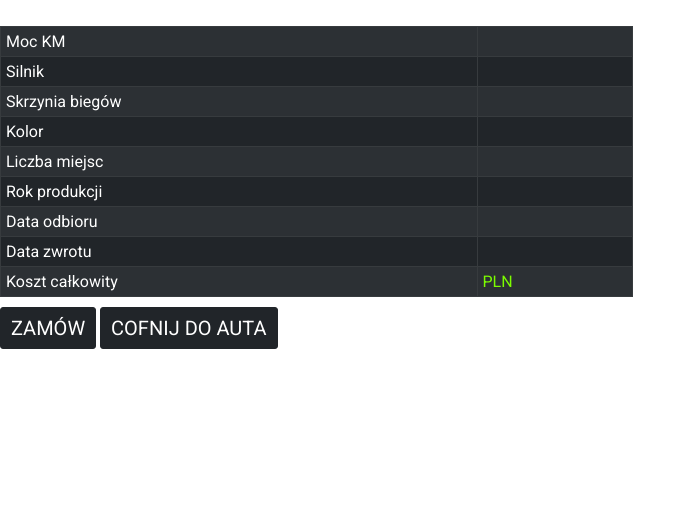
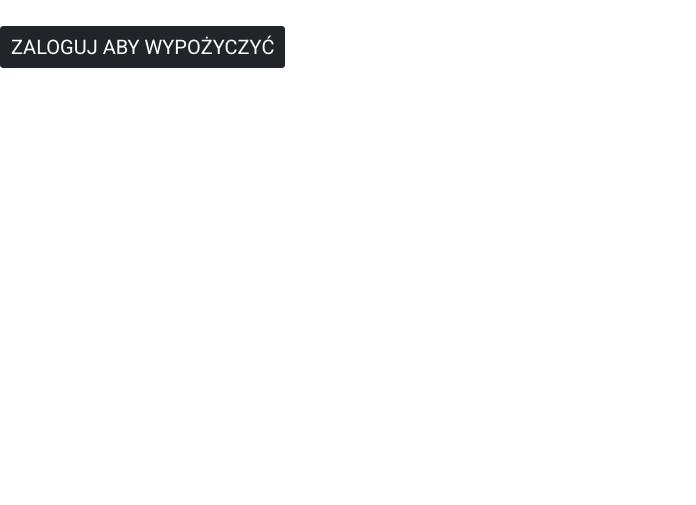
Before and after one commit to sda-project-group/car-rent, a Django app: page /carrent/order-confirm/ in a window 1280 px wide. Shown: the part 385-890 px from the top of the page, without its empty margins (0-696 px from the left). Run offline with Django 4.2, Linux system fonts and the light colour scheme; some libraries are stand-ins or nearby versions.

Commit message:
need to log in for rent car

```diff
--- a/carrent/carrentapp/templates/carrentapp/order_confirm.html
+++ b/carrent/carrentapp/templates/carrentapp/order_confirm.html
@@ -47,6 +47,8 @@
     <td style="color: lawngreen">{{ request.session.total_cost }} PLN</td>
   </tr>
 
+
+{% if request.user.is_authenticated %}
 </table>
     <input type="submit" value="Zamów" class="btn btn-dark btn-lg">
     <a href="{% url 'car_detail' request.session.car_id %}" class="btn btn-dark btn-lg">Cofnij do Auta</a>
@@ -55,6 +57,9 @@
       </div>
    </section>
     <div style="visibility: hidden">{{ form }}</div>
+              {% else %}
+            <a class="btn btn-dark btn-lg" href="{% url 'login' %}">Zaloguj aby wypożyczyć</a>
+                {% endif %}
 </form>
 
 <div style="height:100vh"></div>
```
